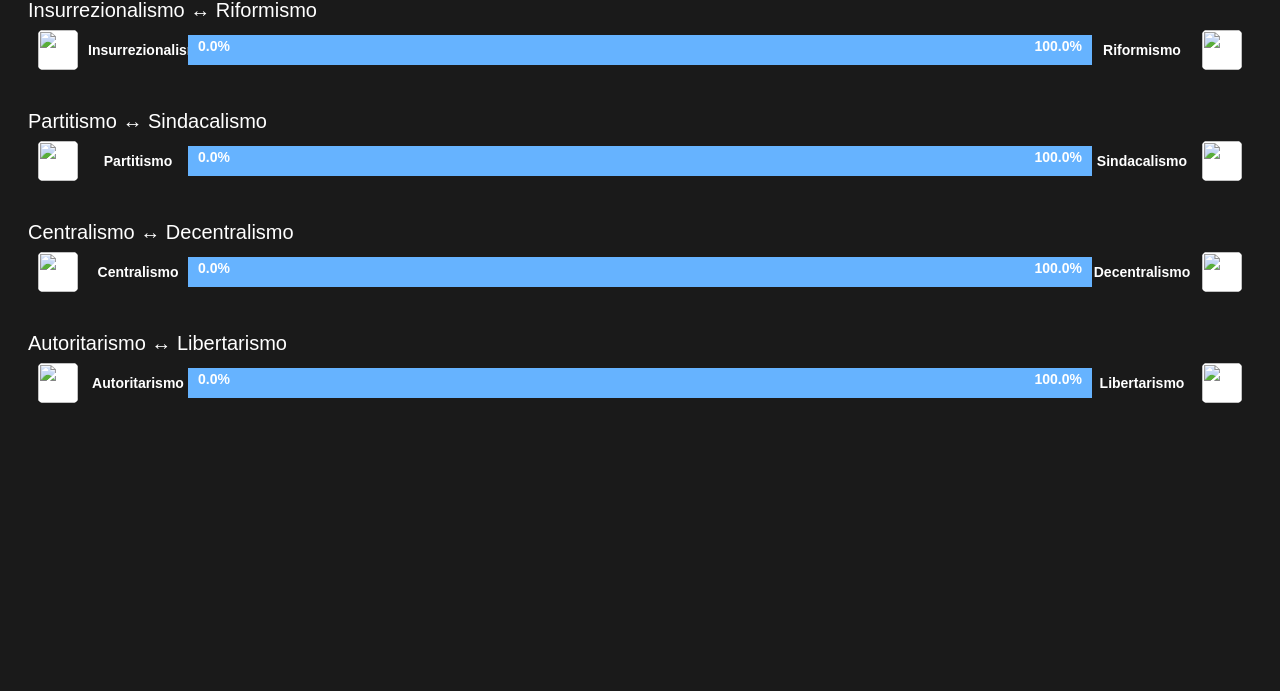
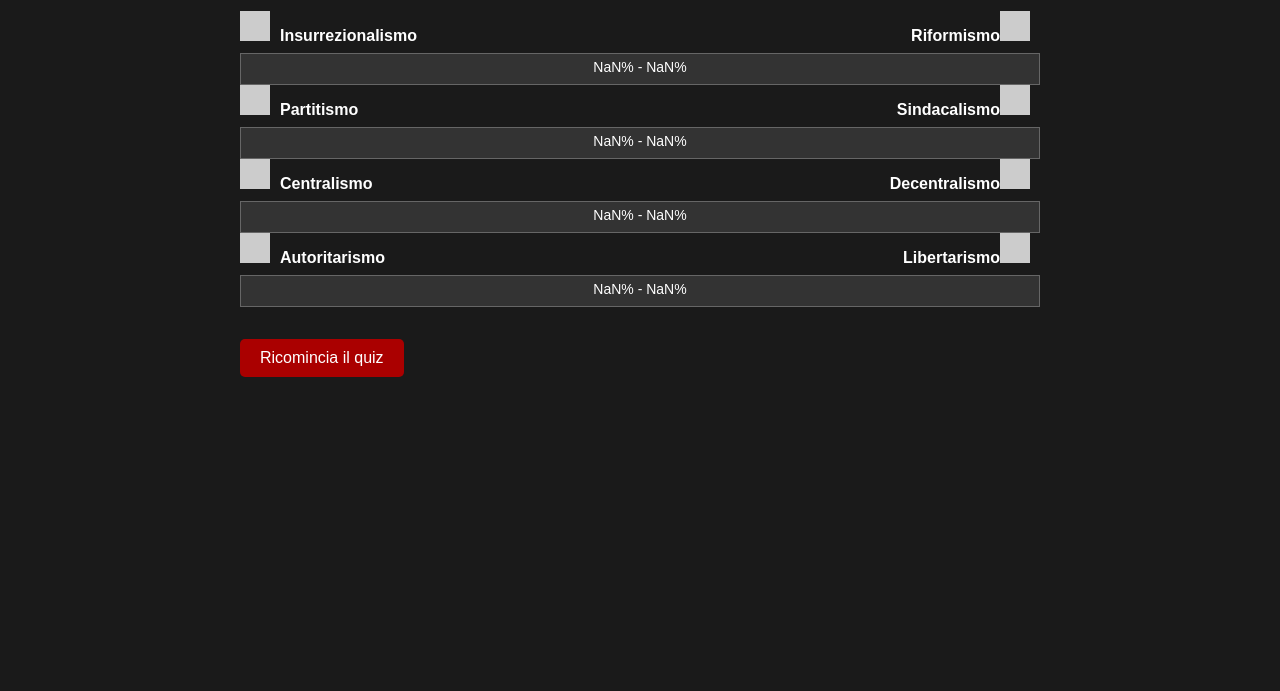
Before and after one commit to Astraul1991/LeftValuesQuiz, a plain HTML site: page results.html in a window 1280 px wide. Shown: the part 109-800 px from the top of the page. Drawn offline with Linux system fonts and the light colour scheme.

Commit message:
Update results.html

```diff
--- a/results.html
+++ b/results.html
@@ -1,214 +1,173 @@
 <!DOCTYPE html>
 <html lang="it">
 <head>
-  <meta charset="UTF-8" />
-  <meta name="viewport" content="width=device-width, initial-scale=1.0"/>
-  <title>Risultati del Quiz Politico</title>
+  <meta charset="UTF-8">
+  <title>Risultati - Quiz Politico</title>
+  <link rel="stylesheet" href="stile.css">
   <style>
     body {
-      font-family: Arial, sans-serif;
+      font-family: "Arial", sans-serif;
+      color: white;
       background-color: #1a1a1a;
-      color: #fff;
-      padding: 20px;
+      padding: 2rem;
     }
 
-    h1 {
-      text-align: center;
-      color: #ff5555;
+    .result-container {
+      max-width: 800px;
+      margin: 0 auto;
     }
 
-    .axis-container {
-      margin-bottom: 40px;
+    .bar {
+      height: 30px;
+      display: flex;
+      border: 1px solid #666;
+      background-color: #333;
+      margin-top: 0.5rem;
+      position: relative;
     }
 
-    .axis-title {
-      font-size: 20px;
-      margin-bottom: 8px;
+    .bar-fill {
+      height: 100%;
+      display: inline-block;
     }
 
-    .bar-wrapper {
+    .bar-text {
       display: flex;
-      align-items: center;
+      justify-content: space-between;
+      margin-bottom: 0.2rem;
     }
 
     .label {
-      width: 100px;
-      text-align: center;
       font-weight: bold;
-      font-size: 14px;
     }
 
-    .bar {
-      flex: 1;
+    .left-icon,
+    .right-icon {
+      width: 30px;
       height: 30px;
-      position: relative;
-      display: flex;
+      background-color: #ccc;
+      display: inline-block;
+      margin-right: 10px;
     }
 
-    .left-bar {
-      background-color: #ff6666;
-      height: 100%;
-    }
-
-    .right-bar {
-      background-color: #66b3ff;
-      height: 100%;
-    }
-
-    .bar-label {
+    .bar-percent {
       position: absolute;
-      top: 3px;
+      width: 100%;
+      top: 5px;
+      text-align: center;
       font-size: 14px;
-      font-weight: bold;
       color: #fff;
     }
 
-    .left-percent {
-      left: 10px;
-    }
-
-    .right-percent {
-      right: 10px;
-    }
-
-    .icon-box {
-      width: 40px;
-      height: 40px;
-      margin: 0 10px;
-      background-color: #fff;
+    .back-button {
+      margin-top: 2rem;
+      display: inline-block;
+      padding: 10px 20px;
+      background-color: #aa0000;
+      color: white;
+      text-decoration: none;
       border-radius: 5px;
-      overflow: hidden;
-    }
-
-    .icon-box img {
-      width: 100%;
-      height: 100%;
-      object-fit: contain;
     }
   </style>
 </head>
 <body>
-  <h1>Risultati del Quiz Politico</h1>
-
-  <div id="results"></div>
+  <div class="result-container">
+    <h1>Risultati del tuo orientamento</h1>
+    <div id="results"></div>
+    <a href="quiz.html" class="back-button">Ricomincia il quiz</a>
+  </div>
 
   <script>
     const axes = [
-      {
-        name: "Insurrezionalismo ↔ Riformismo",
-        left: "Insurrezionalismo",
-        right: "Riformismo",
-        scores: JSON.parse(localStorage.getItem("axis_0")) || [0, 0],
-        iconL: "img/p1.png",
-        iconR: "img/p2.png"
-      },
-      {
-        name: "Partitismo ↔ Sindacalismo",
-        left: "Partitismo",
-        right: "Sindacalismo",
-        scores: JSON.parse(localStorage.getItem("axis_1")) || [0, 0],
-        iconL: "img/p3.png",
-        iconR: "img/p4.png"
-      },
-      {
-        name: "Centralismo ↔ Decentralismo",
-        left: "Centralismo",
-        right: "Decentralismo",
-        scores: JSON.parse(localStorage.getItem("axis_2")) || [0, 0],
-        iconL: "img/p5.png",
-        iconR: "img/p6.png"
-      },
-      {
-        name: "Autoritarismo ↔ Libertarismo",
-        left: "Autoritarismo",
-        right: "Libertarismo",
-        scores: JSON.parse(localStorage.getItem("axis_3")) || [0, 0],
-        iconL: "img/p7.png",
-        iconR: "img/p8.png"
-      }
+      { left: "Insurrezionalismo", right: "Riformismo" },
+      { left: "Partitismo", right: "Sindacalismo" },
+      { left: "Centralismo", right: "Decentralismo" },
+      { left: "Autoritarismo", right: "Libertarismo" },
     ];
 
-    function createBar(leftPercent, rightPercent, leftLabel, rightLabel, iconL, iconR) {
-      const container = document.createElement("div");
-      container.className = "axis-container";
+    const maxScores = [30, 15, 10]; // Alto, Medio, Basso
 
-      const title = document.createElement("div");
-      title.className = "axis-title";
-      title.innerText = `${leftLabel} ↔ ${rightLabel}`;
-      container.appendChild(title);
+    const points = JSON.parse(localStorage.getItem('politicalQuizPoints')) || [];
+    const levels = JSON.parse(localStorage.getItem('politicalQuizLevels')) || [];
 
-      const barWrapper = document.createElement("div");
-      barWrapper.className = "bar-wrapper";
+    const axesCount = 4;
+    const questionsPerAxis = 10;
+    const resultsDiv = document.getElementById("results");
 
-      const leftIcon = document.createElement("div");
-      leftIcon.className = "icon-box";
-      leftIcon.innerHTML = `<img src="${iconL}" alt="">`;
+    for (let i = 0; i < axesCount; i++) {
+      const start = i * questionsPerAxis;
+      const end = start + questionsPerAxis;
 
-      const rightIcon = document.createElement("div");
-      rightIcon.className = "icon-box";
-      rightIcon.innerHTML = `<img src="${iconR}" alt="">`;
+      let totalLeft = 0;
+      let totalRight = 0;
+      let totalPossible = 0;
 
-      const leftText = document.createElement("div");
-      leftText.className = "label";
-      leftText.innerText = leftLabel;
+      for (let j = start; j < end; j++) {
+        const answer = points[j];
+        const level = levels[j];
 
-      const rightText = document.createElement("div");
-      rightText.className = "label";
-      rightText.innerText = rightLabel;
+        let value = 0;
+        if (answer === 0) continue; // Nessuna risposta
+        else if (answer === 1) value = level === "alto" ? 3 : level === "medio" ? 1.5 : 1;
+        else if (answer === 2) value = level === "alto" ? 2 : level === "medio" ? 1 : 0.5;
+        else if (answer === 3) value = level === "alto" ? 1 : level === "medio" ? 0.5 : 0.25;
+        else continue; // altro tipo
+
+        // Risposte da 1 a 3 = lato sinistro. Da 5 a 7 = lato destro.
+        if (answer >= 1 && answer <= 3) totalLeft += value;
+        else if (answer >= 5 && answer <= 7) totalRight += value;
+
+        // Calcola massimo teorico possibile per quella domanda
+        totalPossible += level === "alto" ? 3 : level === "medio" ? 1.5 : 1;
+      }
+
+      const leftPercent = Math.round((totalLeft / totalPossible) * 100);
+      const rightPercent = 100 - leftPercent;
+
+      const axis = axes[i];
+
+      const barContainer = document.createElement("div");
+      barContainer.classList.add("bar-block");
+
+      const labelRow = document.createElement("div");
+      labelRow.classList.add("bar-text");
+
+      const leftLabel = document.createElement("div");
+      leftLabel.classList.add("label");
+      leftLabel.innerHTML = `<span class="left-icon"></span>${axis.left}`;
+
+      const rightLabel = document.createElement("div");
+      rightLabel.classList.add("label");
+      rightLabel.innerHTML = `${axis.right}<span class="right-icon"></span>`;
+
+      labelRow.appendChild(leftLabel);
+      labelRow.appendChild(rightLabel);
 
       const bar = document.createElement("div");
-      bar.className = "bar";
+      bar.classList.add("bar");
 
-      const leftBar = document.createElement("div");
-      leftBar.className = "left-bar";
-      leftBar.style.width = leftPercent + "%";
+      const barFillLeft = document.createElement("div");
+      barFillLeft.classList.add("bar-fill");
+      barFillLeft.style.width = leftPercent + "%";
+      barFillLeft.style.backgroundColor = "#c62828";
 
-      const rightBar = document.createElement("div");
-      rightBar.className = "right-bar";
-      rightBar.style.width = rightPercent + "%";
+      const barFillRight = document.createElement("div");
+      barFillRight.classList.add("bar-fill");
+      barFillRight.style.width = rightPercent + "%";
+      barFillRight.style.backgroundColor = "#6a1b9a";
 
-      const leftPercentLabel = document.createElement("div");
-      leftPercentLabel.className = "bar-label left-percent";
-      leftPercentLabel.innerText = leftPercent.toFixed(1) + "%";
+      const barPercent = document.createElement("div");
+      barPercent.classList.add("bar-percent");
+      barPercent.innerText = `${leftPercent}% - ${rightPercent}%`;
 
-      const rightPercentLabel = document.createElement("div");
-      rightPercentLabel.className = "bar-label right-percent";
-      rightPercentLabel.innerText = rightPercent.toFixed(1) + "%";
+      bar.appendChild(barFillLeft);
+      bar.appendChild(barFillRight);
+      bar.appendChild(barPercent);
 
-      bar.appendChild(leftBar);
-      bar.appendChild(rightBar);
-      bar.appendChild(leftPercentLabel);
-      bar.appendChild(rightPercentLabel);
-
-      barWrapper.appendChild(leftIcon);
-      barWrapper.appendChild(leftText);
-      barWrapper.appendChild(bar);
-      barWrapper.appendChild(rightText);
-      barWrapper.appendChild(rightIcon);
-
-      container.appendChild(barWrapper);
-      return container;
+      barContainer.appendChild(labelRow);
+      barContainer.appendChild(bar);
+      resultsDiv.appendChild(barContainer);
     }
-
-    const resultDiv = document.getElementById("results");
-
-    axes.forEach((axis, i) => {
-      const [leftScore, rightScore] = axis.scores;
-      const total = leftScore + rightScore || 1;
-      const leftPercent = (leftScore / total) * 100;
-      const rightPercent = 100 - leftPercent;
-
-      const bar = createBar(
-        leftPercent,
-        rightPercent,
-        axis.left,
-        axis.right,
-        axis.iconL,
-        axis.iconR
-      );
-
-      resultDiv.appendChild(bar);
-    });
   </script>
 </body>
 </html>
```
